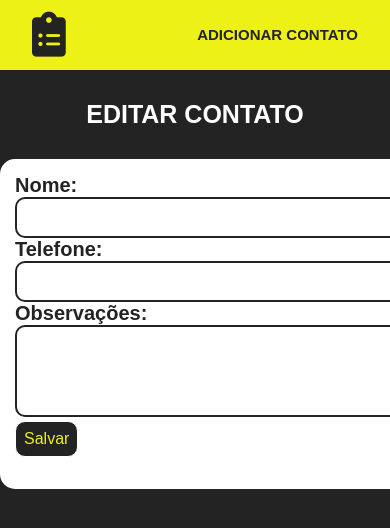
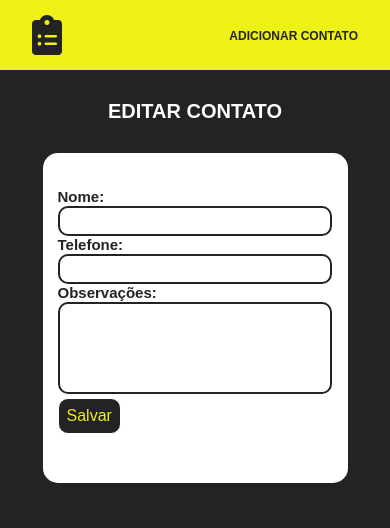
Before and after one commit to DarlanAugusto/Agenda, a PHP site: page /edit.php in a window 390 px wide; the page is wider, and only the part inside the window is pictured. Shown: the top 528 px of that part. Run offline with PHP 8.4, Linux system fonts and the light colour scheme; data that the repository does not hold is empty; some web fonts are replaced.

Commit message:
Criando responsividade

```diff
--- a/create.php
+++ b/create.php
@@ -4,7 +4,7 @@ include_once("templates/header.php");
 
 ?>
 
-    <h1 id="main-title">Criar Contato</h1>
+    <h1 class="main-title">Criar Contato</h1>
     <div id="container-create">
         <form action="<?php echo $BASE_URL?>config/process.php" method ="POST">
             <input type="hidden" name="type" value ="create">
--- a/css/styles.css
+++ b/css/styles.css
@@ -100,7 +100,7 @@ td {
     font-size: 22px;
 }
 
-#main-title {
+.main-title {
     text-align: center;
     font-size: 25px;
     margin-bottom: 30px;
@@ -200,6 +200,64 @@ p#msg {
     ul, li {
         height: auto;
     }
+
+    li a {
+        font-size: 12px;
+    }
+
+    .table {
+        text-align: center;
+        border: 3px solid #eef115;
+        padding: 10px;
+        font-size: 12px;
+        border-radius: 10px;
+        width: 90%;
+        margin: 0 auto;
+    }
+
+    button {
+        font-size: 12px;
+    }
+
+    th {
+        padding: 5px;
+        width: 100px;
+    }
+
+    .fa-clipboard-list {
+        font-size: 40px;
+    }
+
+    .main-title {
+        font-size: 20px;
+    }
+
+    #container-create,
+    #container-edit {
+    width: 275px;
+    }
+
+    .create input, .edit input {
+    width: 260px;
+    padding: 5px;
+    font-size: 14px;
+ }
+
+
+.create label, .edit label {
+    color: #242323;
+    font-size: 15px;
+}
+
+textarea {
+    width: 250px;
+}
+
+.create, .edit {
+    margin-top: 20px;
+}
+
+
 }
 
 form {
--- a/edit.php
+++ b/edit.php
@@ -4,7 +4,7 @@ include_once("templates/header.php");
 
 ?>
 
-    <h1 id="main-title">Editar Contato</h1>
+    <h1 class="main-title">Editar Contato</h1>
     <div id="container-edit">
         <form action="<?php echo $BASE_URL?>config/process.php" method ="POST">
             <input type="hidden" name="type" value="edit">
--- a/index.php
+++ b/index.php
@@ -8,7 +8,7 @@ include_once("templates/header.php");
     <?php if(isset($printMsg) && $printMsg != ''): ?>
         <p class="bold" id="msg"><?php echo $printMsg?></p>
     <?php endif;?>
-    <h1 id="main-title">Minha Agenda</h1>
+    <h1 class="main-title">Minha Agenda</h1>
     <?php if(count($contacts ) > 0 ): ?>
         <table class="table">
             <thead>
```
